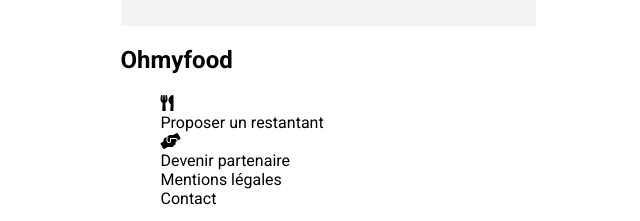
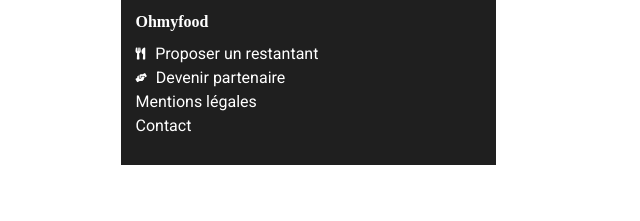
Before and after one commit to jordlok/LokoJordan_3_31122021, a website: page index.html in a window 1280 px wide. Shown: the part 2206-2427 px from the top of the page, without its empty margins (332-972 px from the left). After the commit the page ends 2371 px from the top, so only its background shows below. Drawn offline with Linux system fonts and the light colour scheme; a web font is replaced by a local one.

Commit message:
page principage css global terminé 05/01/2022

```diff
--- a/index.html
+++ b/index.html
@@ -102,15 +102,15 @@
 
         </div>
     </main>
-    <footer>
-        <h2>Ohmyfood</h2>
-        <ul>
+    <footer class="footer">
+        <h2 class="footer__title">Ohmyfood</h2>
+        <ul class="footer__list">
             <li>
-                <div><i class="fas fa-utensils"></i></div>
+                <div class="restaurant"><i class="fas fa-utensils"></i></div>
                 Proposer un restantant
             </li>
             <li>
-                <div><i class="fas fa-hands-helping"></i></div>
+                <div class="partenaire"><i class="fas fa-hands-helping"></i></div>
                 Devenir partenaire
             </li>
             <li>
--- a/styles/main.scss
+++ b/styles/main.scss
@@ -67,6 +67,7 @@
     align-items: center;
     background-color:rgba(211, 211, 211, 0.267) ;
     padding: 50px 0px;
+    width: 100%;
 
     &__title{
         text-align: center;
@@ -97,29 +98,30 @@
 .tutoriel{
     display: flex;
     flex-direction: column;
-    width: 100%;
     gap: 20px;
-    margin: 30px 0px 30px 0px;
+    margin: 30px 0px 60px 0px;
+
 
     &__title{
         font-size: $title;
-        margin-left: 24px;
+        margin-left: 15px;
     }
 
     &__card{
         display: flex;
         align-items: center;
         justify-content: center;
-        width: 100%;
         margin: 0px;
+        padding: 0px;
+
 
         p{
             border: 3px solid $purple;
             position: relative;
-            left: 10px;
+            left: 14px;
             background-color: $purple;
             border-radius: 50px;
-            padding: 2px 6px;
+            padding: 4px 8px;
             color: white;
             font-size: 12px;
         }
@@ -159,23 +161,25 @@
     display: flex;
     flex-direction: column;
     background-color: rgba(211, 211, 211, 0.267);
-    margin: 60px 0px 0px 0px;
-    width: 100%;
-    padding: 40px 20px 70px 20px;
     gap: 15px;
+    padding: 60px 15px 60px 15px;
+
 
     &__title{
         font-size: $title;
+        margin: 0px;
+        padding: 0px;
+
     }
 
     &__figure{
         display: flex;
         flex-direction: column;
-
         border-radius: 20px;
         height: 280px;
         width: 100%;
         margin: 0px;
+        padding: 0px;
         background-color: white;
         box-shadow: 2px 2px 2px rgba(128, 128, 128, 0.336);
 
@@ -213,3 +217,45 @@
     }
 
 }
+
+//***************** Footer *******************
+
+.footer{
+    background-color: rgb(31, 31, 31);
+    color: white;
+    display: flex;
+    flex-direction: column;
+    padding: 0px 15px 30px 15px;
+
+    &__title{
+        font-family: 'Shrikhand';
+        font-size: 16px;
+        margin-top: 20px;
+
+    }
+
+    &__list{
+        padding: 0px;
+        display: flex;
+        flex-direction: column;
+        margin: 0px;
+        gap: 5px;
+
+        li{
+            display: flex;
+            align-items: center;
+
+            .restaurant{
+                font-size: 12px;
+                margin-right: 10px;
+            }
+
+            .partenaire{
+                font-size: 9px;
+                margin-right: 9px;
+            }
+        }
+    }
+
+
+}
```
Also changed, not shown: styles/style.css, 1 other file.
